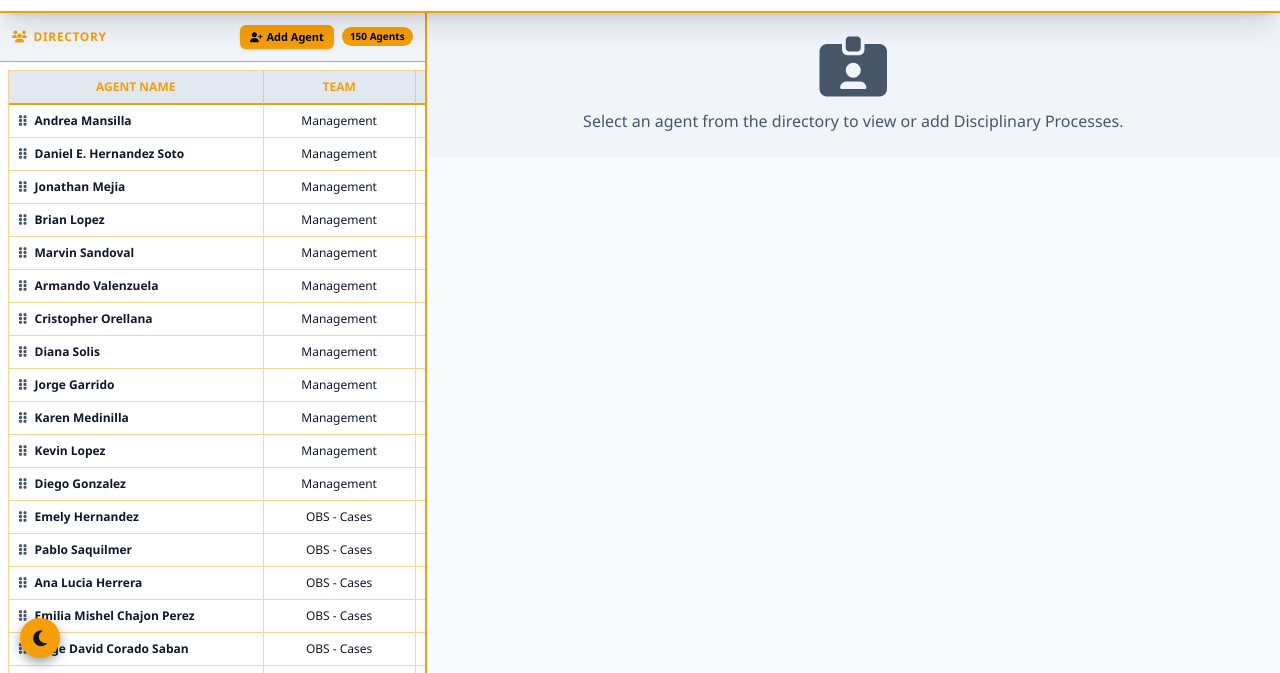
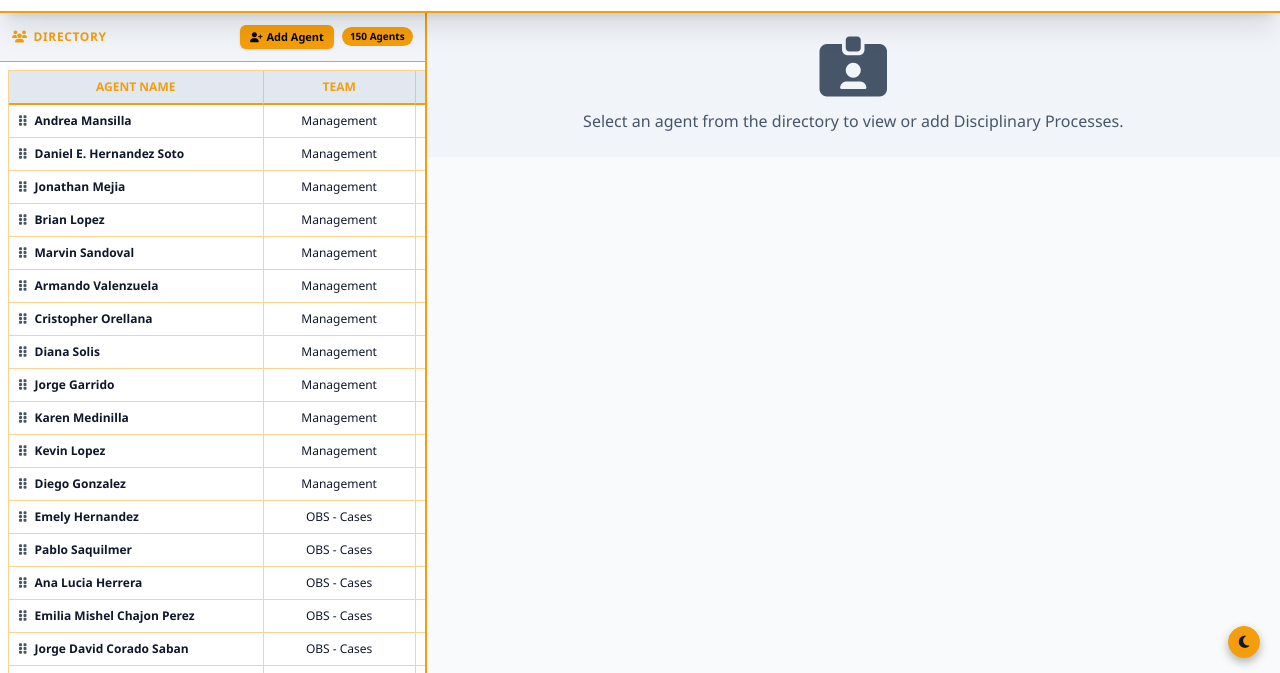
Before and after one commit to cristopherom16/DPDashboard, a plain HTML site: page index.html in a window 1280 px wide. Both pictures are taken after a click on the button "Toggle Light/Dark Mode". Shown: the part 122-795 px from the top of the page. Drawn offline with nearby package versions, Linux system fonts and the light colour scheme.

Commit message:
Update index.html

```diff
--- a/index.html
+++ b/index.html
@@ -99,7 +99,7 @@
     .toast-msg {
       position: fixed;
       bottom: 20px;
-      left: 70px;
+      left: 20px;
       background: #f59e0b;
       color: #0f172a;
       font-weight: bold;
@@ -147,23 +147,23 @@
       cursor: grabbing;
     }
 
-    /* COMPACT FLOATING THEME TOGGLE BUTTON */
+    /* COMPACT FLOATING THEME TOGGLE BUTTON (BOTTOM RIGHT) */
     .theme-toggle-btn {
       position: fixed;
       bottom: 20px;
-      left: 20px;
+      right: 20px;
       z-index: 999;
-      width: 40px;
-      height: 40px;
+      width: 32px;
+      height: 32px;
       border-radius: 50%;
       background-color: #f59e0b;
       color: #0f172a;
-      border: 2px solid #f59e0b;
+      border: 1.5px solid #f59e0b;
       display: flex;
       align-items: center;
       justify-content: center;
       cursor: pointer;
-      box-shadow: 0 4px 12px rgba(0, 0, 0, 0.4);
+      box-shadow: 0 4px 10px rgba(0, 0, 0, 0.3);
       transition: transform 0.2s, background-color 0.2s;
     }
     .theme-toggle-btn:hover {
@@ -174,9 +174,9 @@
 </head>
 <body class="min-h-screen flex flex-col antialiased relative">
 
-  <!-- SMALL FLOATING DARK/LIGHT MODE TOGGLE BUTTON (BOTTOM LEFT) -->
+  <!-- SMALL FLOATING DARK/LIGHT MODE TOGGLE BUTTON (BOTTOM RIGHT) -->
   <button onclick="toggleTheme()" class="theme-toggle-btn" title="Toggle Light/Dark Mode">
-    <i id="themeIcon" class="fa-solid fa-sun text-lg"></i>
+    <i id="themeIcon" class="fa-solid fa-sun text-sm"></i>
   </button>
 
   <div id="toast" class="toast-msg">
@@ -561,10 +561,10 @@
       const isLight = body.classList.toggle('light-mode');
 
       if (isLight) {
-        icon.className = 'fa-solid fa-moon text-lg';
+        icon.className = 'fa-solid fa-moon text-sm';
         localStorage.setItem('disc_dashboard_theme', 'light');
       } else {
-        icon.className = 'fa-solid fa-sun text-lg';
+        icon.className = 'fa-solid fa-sun text-sm';
         localStorage.setItem('disc_dashboard_theme', 'dark');
       }
     }
@@ -575,10 +575,10 @@
 
       if (savedTheme === 'light') {
         document.body.classList.add('light-mode');
-        icon.className = 'fa-solid fa-moon text-lg';
+        icon.className = 'fa-solid fa-moon text-sm';
       } else {
         document.body.classList.remove('light-mode');
-        icon.className = 'fa-solid fa-sun text-lg';
+        icon.className = 'fa-solid fa-sun text-sm';
       }
     }
 
```
